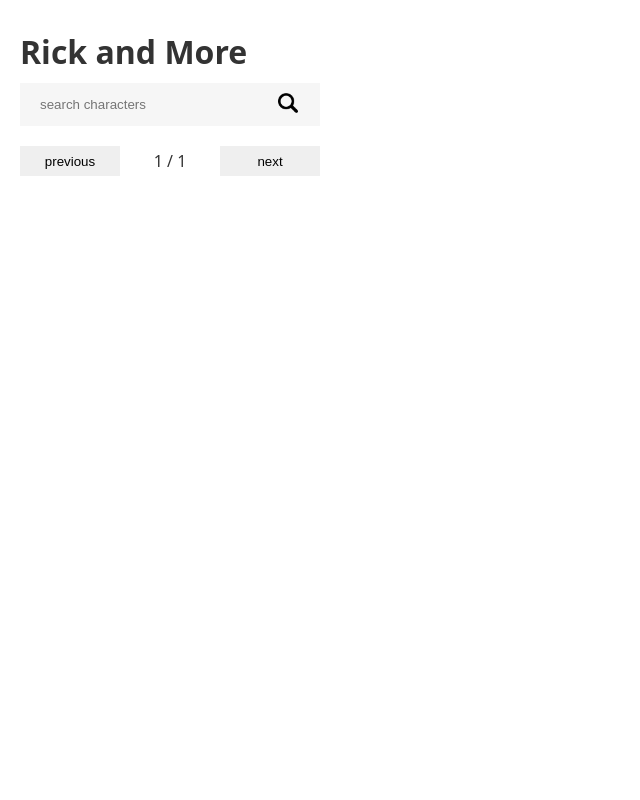
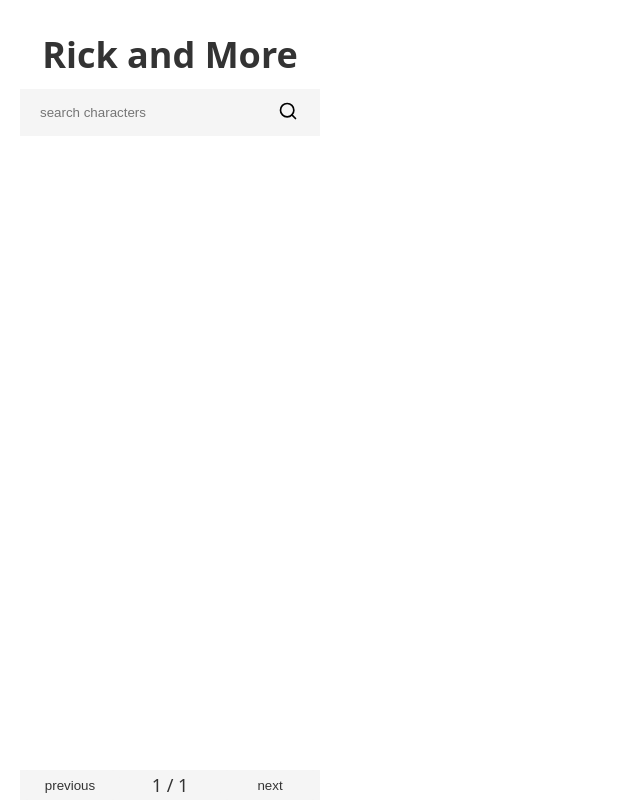
Before and after one commit to EmanuelArca/rick-and-morty-app, a website with bundled scripts: page index.html in a window 1280 px wide. Shown: the whole page, without its empty margins (0-640 px from the left). Built offline with nearby package versions, Linux system fonts and the light colour scheme; no server answers.

Commit message:
update the css-styles and html-img to svg

```diff
--- a/components/CharacterCard/CharacterCard.css
+++ b/components/CharacterCard/CharacterCard.css
@@ -1,6 +1,7 @@
 .card-container {
-  margin-bottom: 10px;
+  margin-bottom: var(--component-gap);
 }
+
 .card {
   width: 300px;
   background-color: var(--color-secondary);
@@ -10,6 +11,7 @@
   display: grid;
   grid-template-columns: auto 1fr;
 }
+
 .card__content {
   padding: 10px 20px 20px;
   display: grid;
--- a/components/NavButton/NavButton.css
+++ b/components/NavButton/NavButton.css
@@ -1,7 +1,20 @@
 .button {
   border: none;
+  border-radius: 8px;
+  background-color: var(--color-secondary);
+  color: var(--color-primary);
+  transition: opacity 600ms;
+  z-index: 10;
 }
 
 .button:hover {
-  background-color: var(--color-secondary);
+  background-color: var(--color-blue);
+  color: var(--color-secondary);
+  opacity: 200ms;
 }
+
+/* Click Event farblich umkehren */
+.button:active {
+  background-color: var(--color-primary);
+  color: var(--color-secondary);
+}
--- a/components/NavPagination/NavPagination.css
+++ b/components/NavPagination/NavPagination.css
@@ -1,7 +1,9 @@
+/* Navigation Panel*/
 .navigation {
   height: 30px;
   display: grid;
   grid-template-columns: 100px 100px 100px;
+  background-color: var(--color-secondary);
 }
 
 .navigation__pagination {
--- a/components/SearchBar/SearchBar.css
+++ b/components/SearchBar/SearchBar.css
@@ -1,5 +1,5 @@
 .search-bar-container {
-  width: 300px;
+  width: var(--component-content);
 }
 
 .search-bar {
@@ -27,3 +27,8 @@
 .search-bar__icon {
   width: 20px;
 }
+
+/* OnClick recolor the svg-icon*/
+.search-bar__icon:active {
+  color: var(--color-blue);
+}
--- a/index.html
+++ b/index.html
@@ -22,12 +22,27 @@
             placeholder="search characters"
             aria-label="character name"
           />
-          <button class="search-bar__button" aria-label="search for character">
-            <img
+          <button
+            type="submit"
+            class="search-bar__button"
+            aria-label="search for character"
+          >
+            <svg
               class="search-bar__icon"
-              src="assets/magnifying-glass.png"
-              alt=""
-            />
+              alt="search bar icon"
+              xmlns="http://www.w3.org/2000/svg"
+              width="24"
+              height="24"
+              viewBox="0 0 24 24"
+              fill="none"
+              stroke="currentColor"
+              stroke-width="2"
+              stroke-linecap="round"
+              stroke-linejoin="round"
+            >
+              <circle cx="11" cy="11" r="8" />
+              <path d="m21 21-4.3-4.3" />
+            </svg>
           </button>
         </form>
       </div>
--- a/styles.css
+++ b/styles.css
@@ -1,32 +1,53 @@
+/* Imports */
 @import "components/CharacterCard/CharacterCard.css";
 @import "components/SearchBar/SearchBar.css";
 @import "components/NavButton/NavButton.css";
 @import "components/NavPagination/NavPagination.css";
 
+/* Universal Selektor Settings */
 * {
   box-sizing: border-box;
   margin: 0;
   padding: 0;
 }
 
+/* Root/HTML Settings */
 :root {
-  --color-primary: rgb(51, 51, 51);
-  --color-secondary: #f6f6f6;
+  --color-primary: hsl(0, 0%, 20%);
+  --color-secondary: hsl(0, 0%, 96%);
+  --color-blue: hsl(200, 50%, 25%);
   --font-family: system-ui;
+  --component-padding: 20px;
+  --component-content: 300px;
+  --component-width: calc(var(--component-padding) + var(--component-content));
+  --component-gap: 10px;
+
+  font-size: 18px;
+  /* Calculate the max-width via 2 variables: component-width + padding*/
+  max-width: calc(var(--component-width) + var(--component-padding));
 }
 
 body {
   font-family: var(--font-family);
   color: var(--color-primary);
-  padding: 20px;
+  padding: var(--component-padding);
 }
 
 main {
   display: flex;
   flex-direction: column;
-  gap: 10px;
+  gap: var(--component-gap);
+}
+
+/* Navigation as fix element on page-bottom  */
+nav {
+  position: fixed;
+  bottom: 0px;
 }
 
 .title {
   padding: 10px 0;
+  display: flex;
+  flex-flow: column wrap;
+  align-items: center;
 }
```
